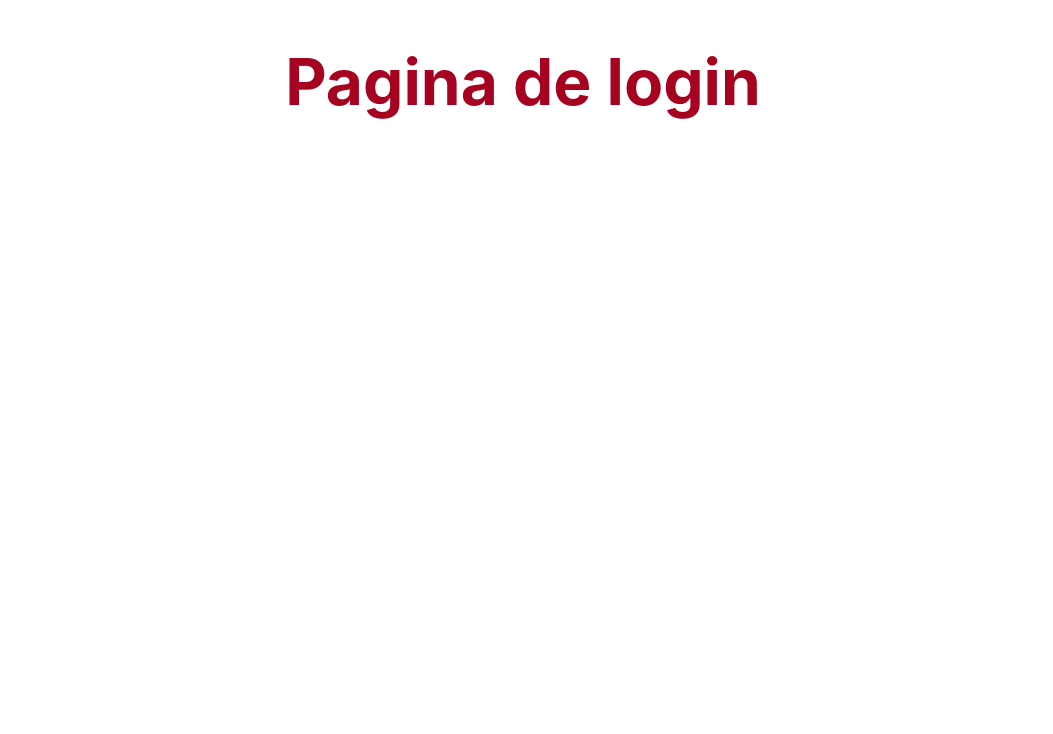
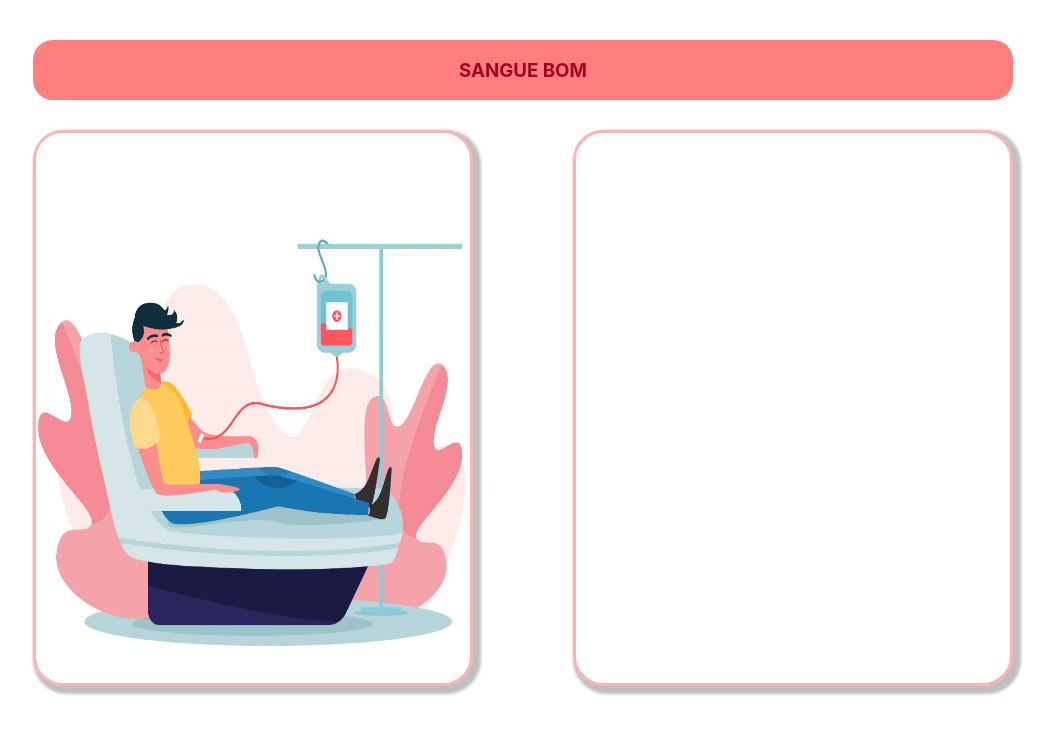
Before and after one commit to guspavanelli/projetointegrador, a React (Create React App) app: page /pagelogin in a window 1280 px wide. Shown: the top 734 px of the page, without its empty margins (117-1170 px from the left). Built offline with nearby package versions, Linux system fonts and the light colour scheme.

Commit message:
Criação do cabeçalho das páginas de login e cadastro e criação das divs de molde para forms e imagens, já colocadas na pasta assests

```diff
--- /dev/null
+++ b/src/components/cabecalho-log-cad/index.tsx
@@ -0,0 +1,13 @@
+import '../../style/style.css'
+
+
+function Cablogcad(){
+    return(
+        <div className="pai_logincad">
+            <div className='cab_logincad'>
+                <h3>SANGUE BOM</h3>
+            </div>
+        </div>
+    )
+}
+export default Cablogcad;
--- a/src/pages/page_cadastro.tsx
+++ b/src/pages/page_cadastro.tsx
@@ -1,9 +1,20 @@
+import Cablogcad from "../components/cabecalho-log-cad";
+import imagemcadastro from "../assests/imagem cadastro.jpg"
+
 
 function PageCadastro(){
     return(
-        <div>
-            <h1>Pagina de cadastro</h1>
+    <div>
+        <Cablogcad/>
+        <div className="pai_componentes_loginecad">
+            <div className="molde_imagem_logecad">
+                <img className="imagem_loginecad" src={imagemcadastro} alt="imagem página de cadastro" />
+            </div>
+            <div className="molde_form_login">
+
+            </div>
         </div>
+    </div>
     )
 }
 
--- a/src/pages/page_login.tsx
+++ b/src/pages/page_login.tsx
@@ -1,9 +1,20 @@
+import Cablogcad from "../components/cabecalho-log-cad";
+import imagemlogin from "../assests/imagem login.jpg"
+
 
 function PageLogin(){
     return(
-        <div>
-            <h1>Pagina de login</h1>
+    <div>
+        <Cablogcad/>
+        <div className="pai_componentes_loginecad">
+            <div className="molde_imagem_logecad">
+                <img className="imagem_loginecad" src={imagemlogin} alt="imagem página de login" />
+            </div>
+            <div className="molde_form_login">
+
+            </div>
         </div>
+    </div>
     )
 }
 
--- a/src/style/style.css
+++ b/src/style/style.css
@@ -215,6 +215,62 @@ h1{
     line-height: 150%;
 }
 
+/*PÁGINA LOGIN E CADASTRO */
+.pai_componentes_loginecad{
+    display: flex;
+    flex-direction: row;
+    gap: 100px;
+}
+
+.molde_imagem_logecad{
+    width: 660px;
+    height: 550px;
+    border-radius: 30px;
+    border: 3px solid rgba(255, 0, 0, 0.30);
+    box-shadow: 4px 4px 3px 4px rgba(0, 0, 0, 0.25);
+    overflow: hidden;
+    flex: 1;
+}
+.imagem_loginecad{
+    object-fit: fill;
+    width: 100%;
+    height: 100%;
+}
+.molde_form_login{
+    width: 660px;
+    height: 550px;
+    border-radius: 30px;
+    border: 3px solid rgba(255, 0, 0, 0.30);
+    box-shadow: 4px 4px 3px 4px rgba(0, 0, 0, 0.25);
+    overflow: hidden;
+    flex: 1;
+}
+/*FORM PÁGINA DE LOGIN */
+
+/*FORM PÁGINA DE CADASTRO */
+
+
+/*CABEÇALHO ESPECÍFICO DAS PÁGINAS DE LOGIN E CADASTRO */
+.pai_logincad{
+    display: flex;
+    justify-content: center;
+    margin-top: 10px;
+    padding-bottom: 30px;
+}
+
+.cab_logincad{
+    color: #A60321;
+    width: 1370px;
+    height: 60px;
+    display: flex;
+    background-color: rgba(255, 0, 0, 0.50);
+    border-radius: 20px;
+    justify-content: center;
+    align-items: center;
+}
+
+
+
 /* COMPONENTES */
 
 /* LIKE */
```
Also changed, not shown: src/assests/imagem cadastro.jpg (added), src/assests/imagem login.jpg (added).
